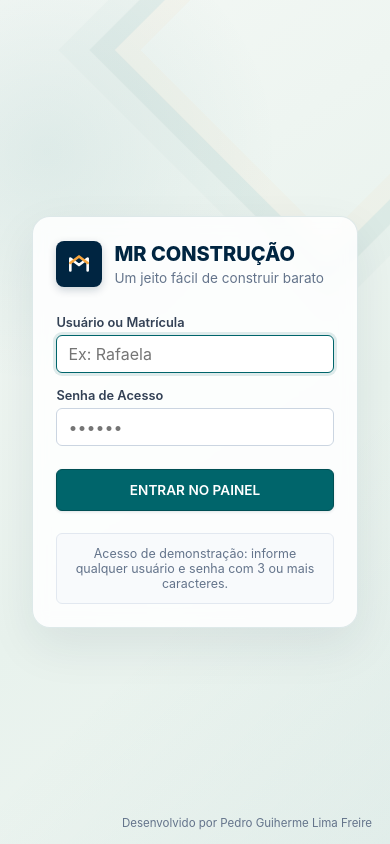
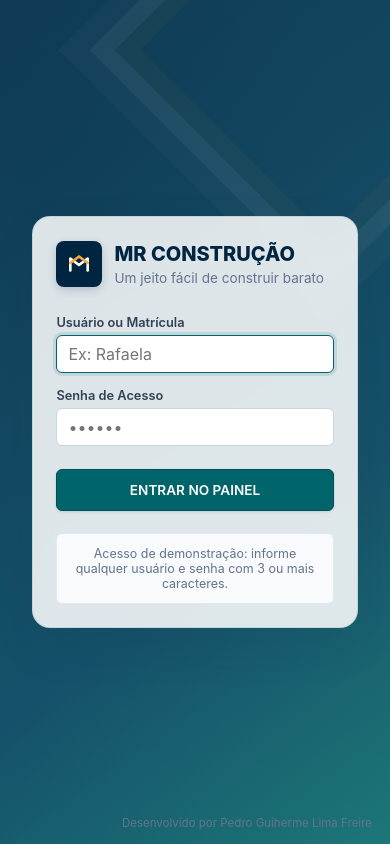
Before and after one commit to pedroguilhermetecnico-gif/Projeto_Front-End, a React (Vite) app: page /login in a window 390 px wide. Built offline with nearby package versions, Linux system fonts and the light colour scheme; no server answers.

Commit message:
style: ajusta paleta do login mobile

```diff
--- a/src/index.css
+++ b/src/index.css
@@ -274,14 +274,12 @@ body {
     display: none;
   }
   .login-page {
-    background-color: #edf5f0;
+    background-color: #103c55;
   }
   .login-form-area {
     flex: 1;
-    background-color: #edf5f0;
-    background-image:
-      radial-gradient(circle at 12% 18%, rgba(0, 101, 107, 0.08), transparent 30%),
-      linear-gradient(145deg, #f4f8f5 0%, #e8f2ed 58%, #eef5f1 100%);
+    background-color: #103c55;
+    background-image: linear-gradient(145deg, #103c55 0%, #15516a 65%, #147579 100%);
     isolation: isolate;
     overflow: hidden;
   }
@@ -291,7 +289,9 @@ body {
     inset: 0;
     z-index: -1;
     pointer-events: none;
-    background: linear-gradient(315deg, rgba(0, 101, 107, 0.055), transparent 36%);
+    background:
+      radial-gradient(circle at 10% 16%, rgba(0, 37, 65, 0.12), transparent 38%),
+      linear-gradient(315deg, rgba(248, 166, 62, 0.035), transparent 42%);
   }
   .login-form-area::after {
     content: '';
@@ -301,8 +301,8 @@ body {
     width: 300px;
     height: 300px;
     z-index: -1;
-    border: 18px solid rgba(0, 87, 93, 0.065);
-    box-shadow: 0 0 0 22px rgba(0, 87, 93, 0.018), inset 0 0 0 18px rgba(248, 166, 62, 0.035);
+    border: 18px solid rgba(255, 255, 255, 0.065);
+    box-shadow: 0 0 0 22px rgba(255, 255, 255, 0.018), inset 0 0 0 18px rgba(248, 166, 62, 0.035);
     transform: rotate(45deg);
     pointer-events: none;
   }
@@ -320,6 +320,7 @@ body {
   }
   .login-author {
     z-index: 1;
+    color: #e2edf3;
   }
 }
 
```
